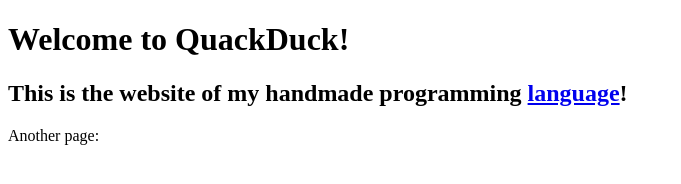
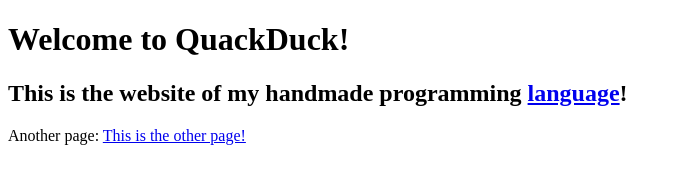
Before and after one commit to MiningJack777/quackduck, a plain HTML site: page quackduck_webpage/index.html in a window 1280 px wide. Shown: the whole page, without its empty margins (0-681 px from the left). Drawn offline with Linux system fonts and the light colour scheme.

Commit message:
I FIGURED IT OUT AAAAAAAAAAAAA

```diff
--- a/quackduck_webpage/index.html
+++ b/quackduck_webpage/index.html
@@ -10,7 +10,7 @@
     <body>
         <h1>Welcome to QuackDuck!</h1>
         <h2>This is the website of my handmade programming <a href="https://github.com/MiningJack777/quackduck">language</a>!</h2>
-        <p>Another page: <a href="quackduck_webpage/page2.html" This is the other page></a></p>
+        <p>Another page: <a href="page2.html" >This is the other page!</a></p>
     </body>
 
 </html>
```
Also changed, not shown: quackduck_webpage/page2.html (+1 -1 lines).
